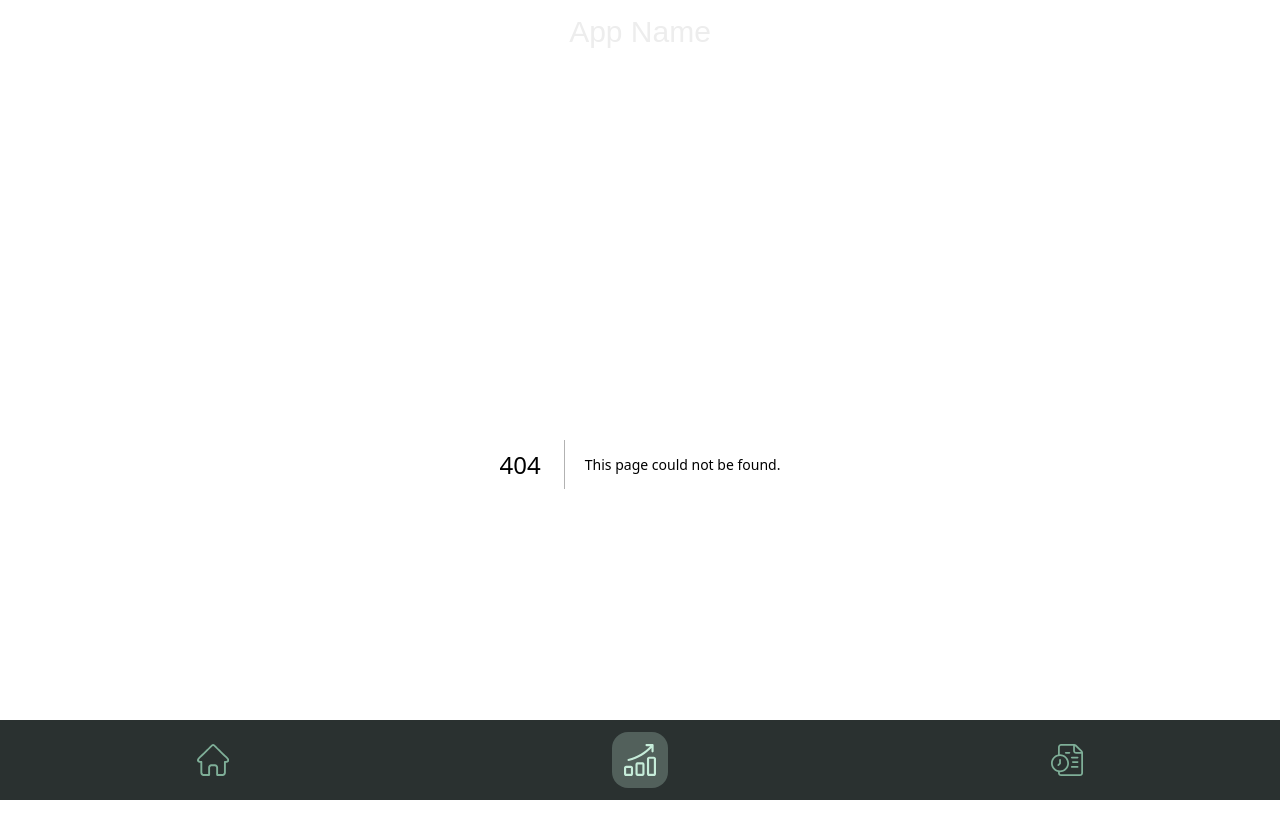
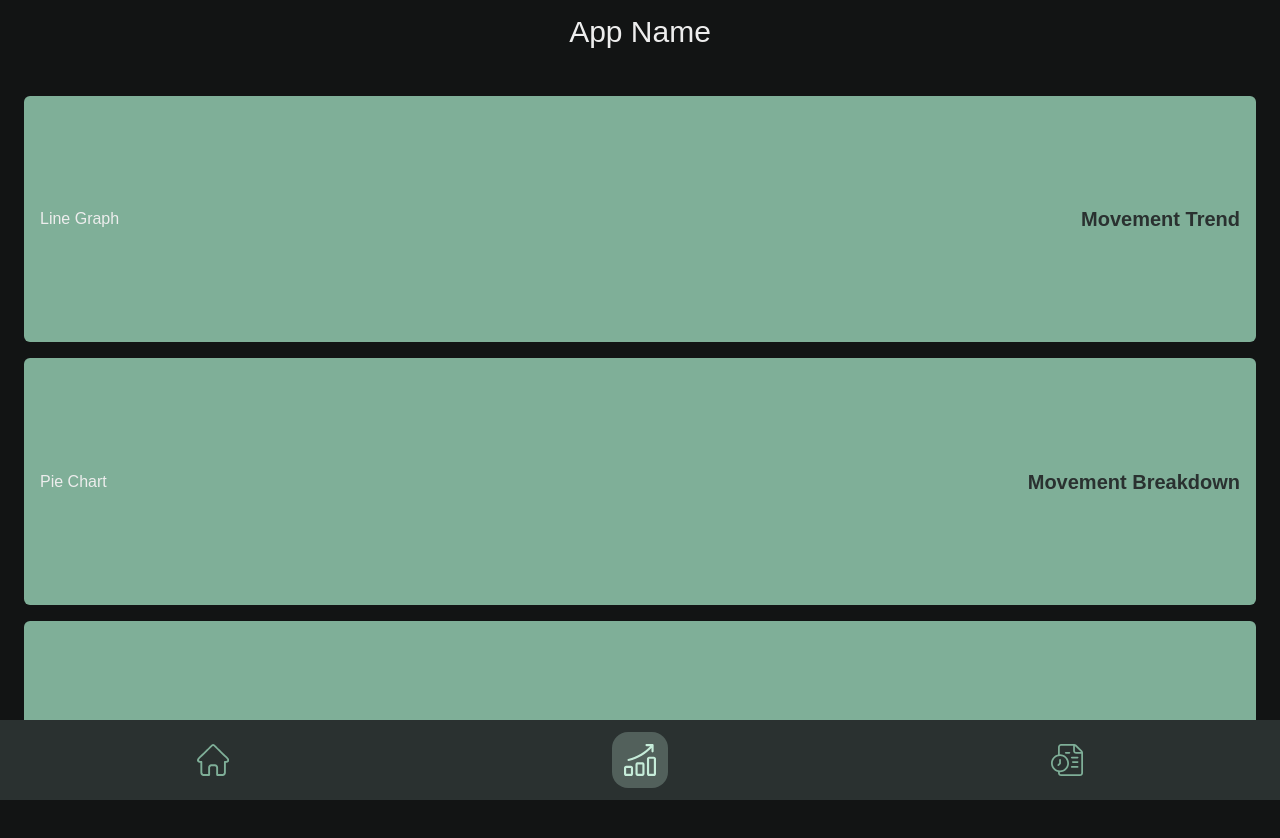
Before and after one commit to jtkyber/pregnancy-movement-tracker, a Next.js app: page /trends in a window 1280 px wide. Before the commit this address had no page. Shown: the top 838 px of the page. After the commit the page ends 800 px from the top, so only its background shows below. Built offline with nearby package versions, Linux system fonts and the light colour scheme.

Commit message:
Created trends page and trends/[id] page

```diff
--- a/src/app/history/page.tsx
+++ b/src/app/history/page.tsx
@@ -1,5 +1,5 @@
 'use client'
-import { CSSProperties, Fragment, useEffect, useState } from "react";
+import { CSSProperties, Fragment, useEffect } from "react";
 import { removeDzContainer } from "@/utils/dz";
 import { Movement, MOVEMENT_INTENSITY_LABELS, MOVEMENT_TYPE_LABELS } from "@/types/movements.types";
 import { useInfiniteQuery } from "@tanstack/react-query";
--- /dev/null
+++ b/src/app/trends/[id]/page.tsx
@@ -0,0 +1,20 @@
+'use client'
+
+import { TrendType } from "@/types/trends";
+import { removeDzContainer } from "@/utils/dz";
+import { useParams } from "next/navigation";
+
+export default function TrendPage() {
+    removeDzContainer();
+
+    const { id } = useParams<{ id: TrendType }>();
+
+    return (
+        <main data-name='trend-container' className="overflow-y-auto">
+            <div data-name='movement-type-selector'></div>
+            <div data-name='timespan-selector'></div>
+            <div data-name='chart-container'></div>
+            <div data-name='summary-container'></div>
+        </main>
+    )
+}
--- /dev/null
+++ b/src/app/trends/_components/card.tsx
@@ -0,0 +1,29 @@
+import { TrendType } from "@/types/trends"
+
+export default function TrendCard({ trendType, handleSelection }: {
+    trendType: TrendType,
+    handleSelection: (trendType: TrendType) => void
+}) {
+    return (
+        <div onClick={() => handleSelection(trendType)} data-name='trend-card' className="w-full aspect-5/1 bg-primary flex justify-between items-center px-4 rounded-md" >
+            {
+                trendType === 'movementAvg' ?
+                    <>
+                        <h5>Line Graph</h5>
+                        <h3 className="text-bg2 text-xl font-extrabold">Movement Trend</h3>
+                    </>
+                    : trendType === 'movementBreakdown' ?
+                        <>
+                            <h5>Pie Chart</h5>
+                            <h3 className="text-bg2 text-xl font-extrabold">Movement Breakdown</h3>
+                        </>
+                        : trendType === 'timeBreakdown' ?
+                            <>
+                                <h5>Clock Logo</h5>
+                                <h3 className="text-bg2 text-xl font-extrabold">Time Breakdown</h3>
+                            </>
+                            : null
+            }
+        </div >
+    )
+}
--- /dev/null
+++ b/src/app/trends/page.tsx
@@ -0,0 +1,24 @@
+'use client'
+import { removeDzContainer } from "@/utils/dz";
+import TrendCard from "./_components/card";
+import { TrendType } from "@/types/trends";
+import { useRouter } from "next/navigation";
+
+export default function Trends() {
+    removeDzContainer();
+
+    const router = useRouter();
+    const handleSelection = (trendType: TrendType) => {
+        router.push(`/trends/${trendType}`);
+    }
+
+    return (
+        <main data-name='trends-container' className="overflow-y-auto">
+            <div className="px-6 py-8 flex flex-col gap-4">
+                <TrendCard trendType='movementAvg' handleSelection={handleSelection} />
+                <TrendCard trendType='movementBreakdown' handleSelection={handleSelection} />
+                <TrendCard trendType='timeBreakdown' handleSelection={handleSelection} />
+            </div>
+        </main>
+    )
+}
--- a/src/components/tab_bar.tsx
+++ b/src/components/tab_bar.tsx
@@ -12,10 +12,10 @@ const TabBar = () => {
         if (pathName !== '/') router.push('/');
     }
     const handleTrendsClick = () => {
-        if (pathName !== 'trends') router.push('trends');
+        if (pathName !== '/trends') router.push('/trends');
     }
     const handleHistoryClick = () => {
-        if (pathName !== 'history') router.push('history');
+        if (pathName !== '/history') router.push('/history');
     }
 
     return (
--- /dev/null
+++ b/src/types/trends.ts
@@ -0,0 +1 @@
+export type TrendType = 'movementAvg' | 'movementBreakdown' | 'timeBreakdown';
```
Also changed, not shown: src/services/api/movements.ts (line endings or trailing spaces).
